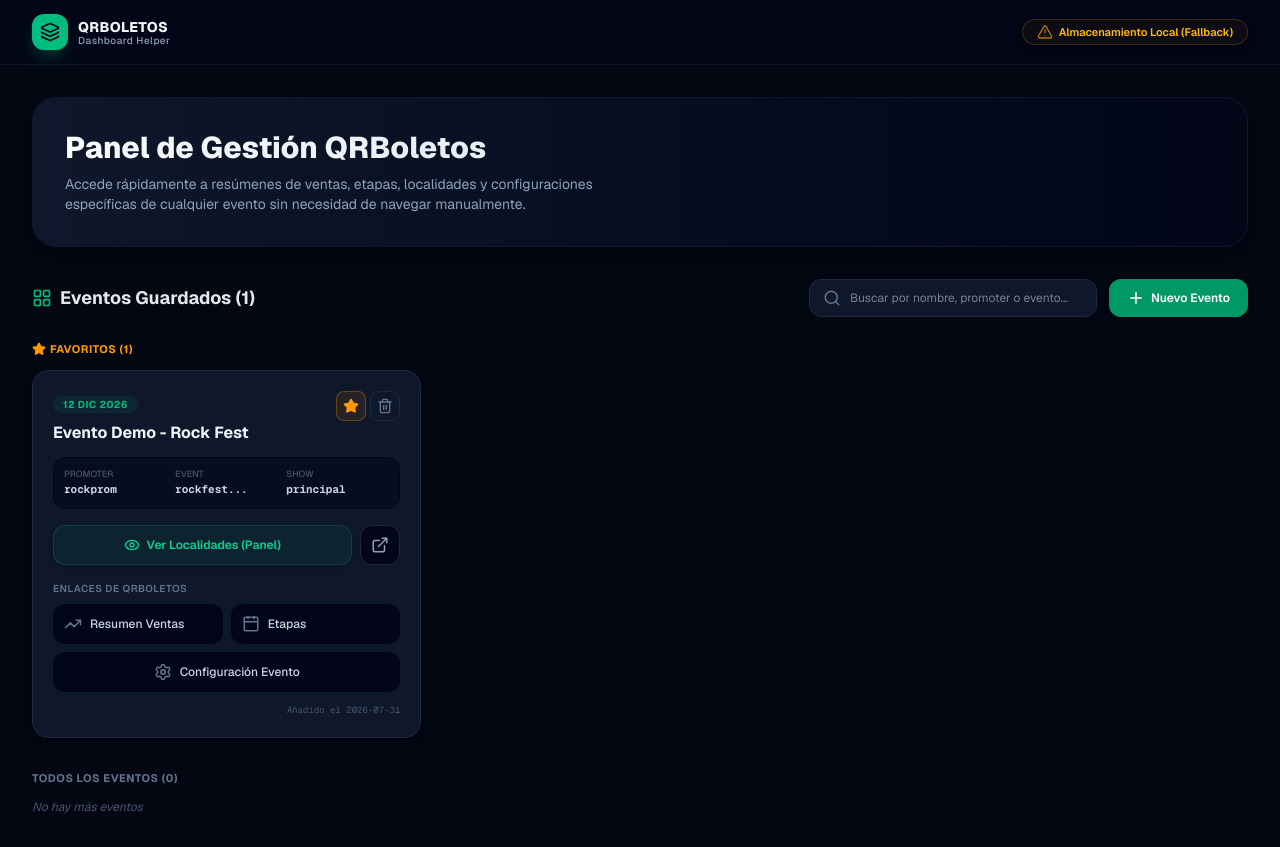
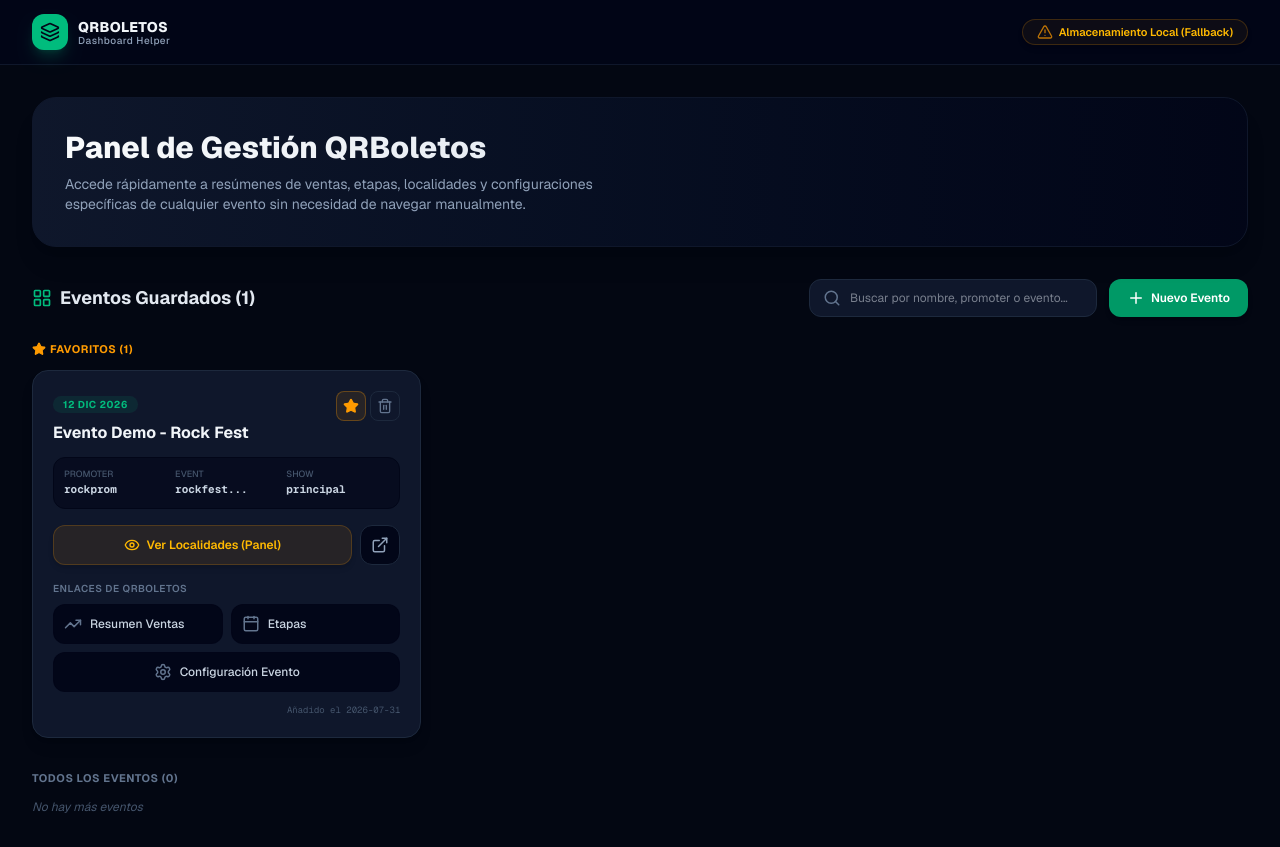
Before and after one commit to andresmholguin/eventQRaccess, a Next.js app: page / in a window 1280 px wide. Built offline with nearby package versions, Linux system fonts and the light colour scheme.

Commit message:
style: color amarillo de advertencia si las localidades no estan configuradas

```diff
--- a/src/components/EventCard.tsx
+++ b/src/components/EventCard.tsx
@@ -148,7 +148,11 @@ export default function EventCard({
             {/* Abrir Localidades dentro del panel (Nuestra app) */}
             <button
               onClick={handleOpenLocalities}
-              className="flex-1 bg-emerald-600/10 hover:bg-emerald-600 text-emerald-400 hover:text-white border border-emerald-500/20 hover:border-emerald-500 rounded-xl py-2.5 px-3 text-xs font-semibold flex items-center justify-center gap-1.5 transition-all shadow-md cursor-pointer"
+              className={`flex-1 rounded-xl py-2.5 px-3 text-xs font-semibold flex items-center justify-center gap-1.5 transition-all shadow-md cursor-pointer ${
+                evento.localidades && evento.localidades.length > 0
+                  ? 'bg-emerald-600/10 hover:bg-emerald-600 text-emerald-400 hover:text-white border border-emerald-500/20 hover:border-emerald-500'
+                  : 'bg-amber-500/10 hover:bg-amber-500 text-amber-400 hover:text-slate-950 border border-amber-500/20 hover:border-amber-500'
+              }`}
             >
               <Eye className="w-4 h-4" />
               Ver Localidades (Panel)
```
